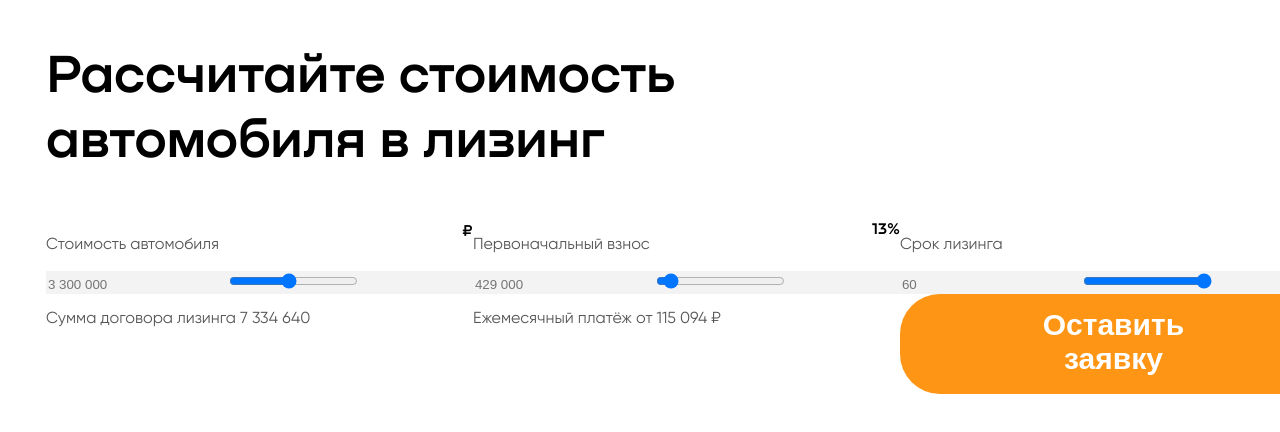
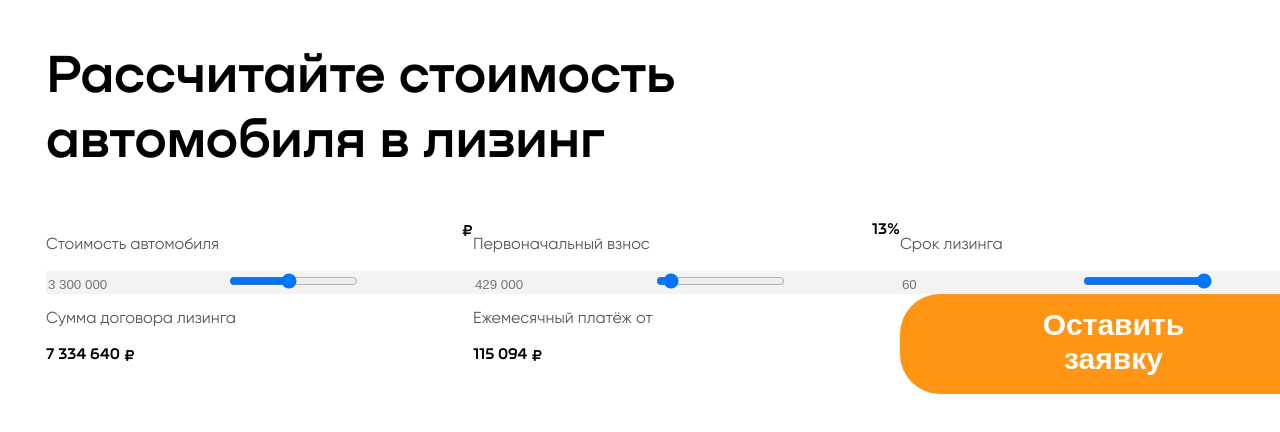
Before and after one commit to Ave-Mari/Oxem-Test, a React app: page / in a window 1280 px wide. Shown: the top 432 px of the page. Built offline with nearby package versions, Linux system fonts and the light colour scheme; the HTML template or start-up script is replaced by a standard one.

Commit message:
fix class naming

```diff
--- a/src/App.js
+++ b/src/App.js
@@ -66,10 +66,12 @@ useEffect(() => {
      />
 
     <div className="block">
-      <p className="gilroy-font">Сумма договора лизинга {numberWithSpaces(initial + months * monthPay)} </p>
+      <p className="gilroy-font amount">Сумма договора лизинга</p>
+      <p className="amount-value">{numberWithSpaces(initial + months * monthPay)} ₽</p>
     </div>
     <div className="block">
-      <p className="gilroy-font">Ежемесячный платёж от {numberWithSpaces(monthPay)} ₽</p>
+      <p className="gilroy-font amount">Ежемесячный платёж от</p>
+      <p className="amount-value">{numberWithSpaces(monthPay)} ₽</p>
     </div>
     <div className="block">
      <button type="submit" className="btn-submit">Оставить заявку</button>
```
